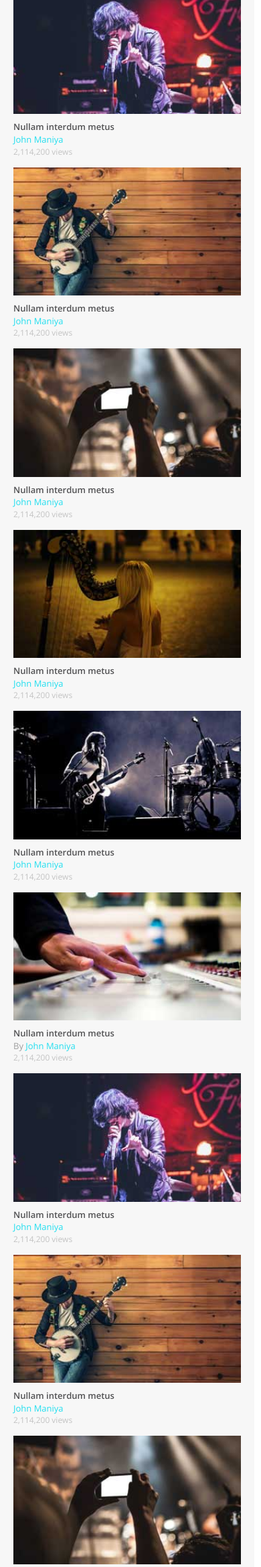
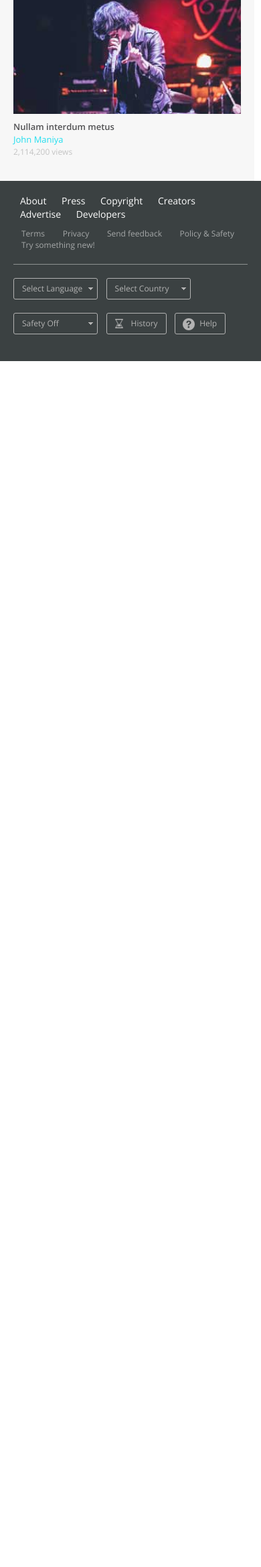
Before and after one commit to tsarchghs/MyTube, a Django app: template video/templates/video/showVideo.html in a window 390 px wide. Shown: the part 1368-3707 px from the top of the page at 67% size. After the commit the page ends 1907 px from the top, so only its background shows below. Run offline with Django 3.2, Linux system fonts and the light colour scheme; the template is opened without the code that fills it, so the values that code supplies are empty; some libraries are stand-ins or nearby versions.

```diff
--- a/video/templates/video/showVideo.html
+++ b/video/templates/video/showVideo.html
@@ -388,127 +396,6 @@ License URL: http://creativecommons.org/licenses/by/3.0/
 						<div class="single-right-grids">
 							<div class="col-md-4 single-right-grid-left">
 								<a href="single.html"><img src="images/r1.jpg" alt="" /></a>
-							</div>
-							<div class="col-md-8 single-right-grid-right">
-								<a href="single.html" class="title"> Nullam interdum metus</a>
-								<p class="author"><a href="#" class="author">John Maniya</a></p>
-								<p class="views">2,114,200 views</p>
-							</div>
-							<div class="clearfix"> </div>
-						</div>
-						<div class="single-right-grids">
-							<div class="col-md-4 single-right-grid-left">
-								<a href="single.html"><img src="images/r2.jpg" alt="" /></a>
-							</div>
-							<div class="col-md-8 single-right-grid-right">
-								<a href="single.html" class="title"> Nullam interdum metus</a>
-								<p class="author"><a href="#" class="author">John Maniya</a></p>
-								<p class="views">2,114,200 views </p>
-							</div>
-							<div class="clearfix"> </div>
-						</div>
-						<div class="single-right-grids">
-							<div class="col-md-4 single-right-grid-left">
-								<a href="single.html"><img src="images/r3.jpg" alt="" /></a>
-							</div>
-							<div class="col-md-8 single-right-grid-right">
-								<a href="single.html" class="title"> Nullam interdum metus</a>
-								<p class="author"><a href="#" class="author">John Maniya</a></p>
-								<p class="views">2,114,200 views</p>
-							</div>
-							<div class="clearfix"> </div>
-						</div>
-						<div class="single-right-grids">
-							<div class="col-md-4 single-right-grid-left">
-								<a href="single.html"><img src="images/r4.jpg" alt="" /></a>
-							</div>
-							<div class="col-md-8 single-right-grid-right">
-								<a href="single.html" class="title"> Nullam interdum metus</a>
-								<p class="author"><a href="#" class="author">John Maniya</a></p>
-								<p class="views">2,114,200 views</p>
-							</div>
-							<div class="clearfix"> </div>
-						</div>
-						<div class="single-right-grids">
-							<div class="col-md-4 single-right-grid-left">
-								<a href="single.html"><img src="images/r5.jpg" alt="" /></a>
-							</div>
-							<div class="col-md-8 single-right-grid-right">
-								<a href="single.html" class="title"> Nullam interdum metus</a>
-								<p class="author"><a href="#" class="author">John Maniya</a></p>
-								<p class="views">2,114,200 views</p>
-							</div>
-							<div class="clearfix"> </div>
-						</div>
-						<div class="single-right-grids">
-							<div class="col-md-4 single-right-grid-left">
-								<a href="single.html"><img src="images/r6.jpg" alt="" /></a>
-							</div>
-							<div class="col-md-8 single-right-grid-right">
-								<a href="single.html" class="title"> Nullam interdum metus</a>
-								<p class="author">By <a href="#" class="author">John Maniya</a></p>
-								<p class="views">2,114,200 views</p>
-							</div>
-							<div class="clearfix"> </div>
-						</div>
-						<div class="single-right-grids">
-							<div class="col-md-4 single-right-grid-left">
-								<a href="single.html"><img src="images/r1.jpg" alt="" /></a>
-							</div>
-							<div class="col-md-8 single-right-grid-right">
-								<a href="single.html" class="title"> Nullam interdum metus</a>
-								<p class="author"><a href="#" class="author">John Maniya</a></p>
-								<p class="views">2,114,200 views</p>
-							</div>
-							<div class="clearfix"> </div>
-						</div>
-						<div class="single-right-grids">
-							<div class="col-md-4 single-right-grid-left">
-								<a href="single.html"><img src="images/r2.jpg" alt="" /></a>
-							</div>
-							<div class="col-md-8 single-right-grid-right">
-								<a href="single.html" class="title"> Nullam interdum metus</a>
-								<p class="author"><a href="#" class="author">John Maniya</a></p>
-								<p class="views">2,114,200 views</p>
-							</div>
-							<div class="clearfix"> </div>
-						</div>
-						<div class="single-right-grids">
-							<div class="col-md-4 single-right-grid-left">
-								<a href="single.html"><img src="images/r3.jpg" alt="" /></a>
-							</div>
-							<div class="col-md-8 single-right-grid-right">
-								<a href="single.html" class="title"> Nullam interdum metus</a>
-								<p class="author"><a href="#" class="author">John Maniya</a></p>
-								<p class="views">2,114,200 views</p>
-							</div>
-							<div class="clearfix"> </div>
-						</div>
-						<div class="single-right-grids">
-							<div class="col-md-4 single-right-grid-left">
-								<a href="single.html"><img src="images/r4.jpg" alt="" /></a>
-							</div>
-							<div class="col-md-8 single-right-grid-right">
-								<a href="single.html" class="title"> Nullam interdum metus</a>
-								<p class="author"><a href="#" class="author">John Maniya</a></p>
-								<p class="views">2,114,200 views</p>
-							</div>
-							<div class="clearfix"> </div>
-						</div>
-						<div class="single-right-grids">
-							<div class="col-md-4 single-right-grid-left">
-								<a href="single.html"><img src="images/r5.jpg" alt="" /></a>
-							</div>
-							<div class="col-md-8 single-right-grid-right">
-								<a href="single.html" class="title"> Nullam interdum metus</a>
-								<p class="author"><a href="#" class="author">John Maniya</a></p>
-								<p class="views">2,114,200 views</p>
-							</div>
-							<div class="clearfix"> </div>
-						</div>
-						<div class="single-right-grids">
-							<div class="col-md-4 single-right-grid-left">
-								<a href="single.html"><img src="images/r6.jpg" alt="" /></a>
 							</div>
 							<div class="col-md-8 single-right-grid-right">
 								<a href="single.html" class="title"> Nullam interdum metus</a>
```
Also changed, not shown: other parts of video/templates/video/showVideo.html (+8 -0 lines). Lines whose indentation alone changed are shown as unchanged.
